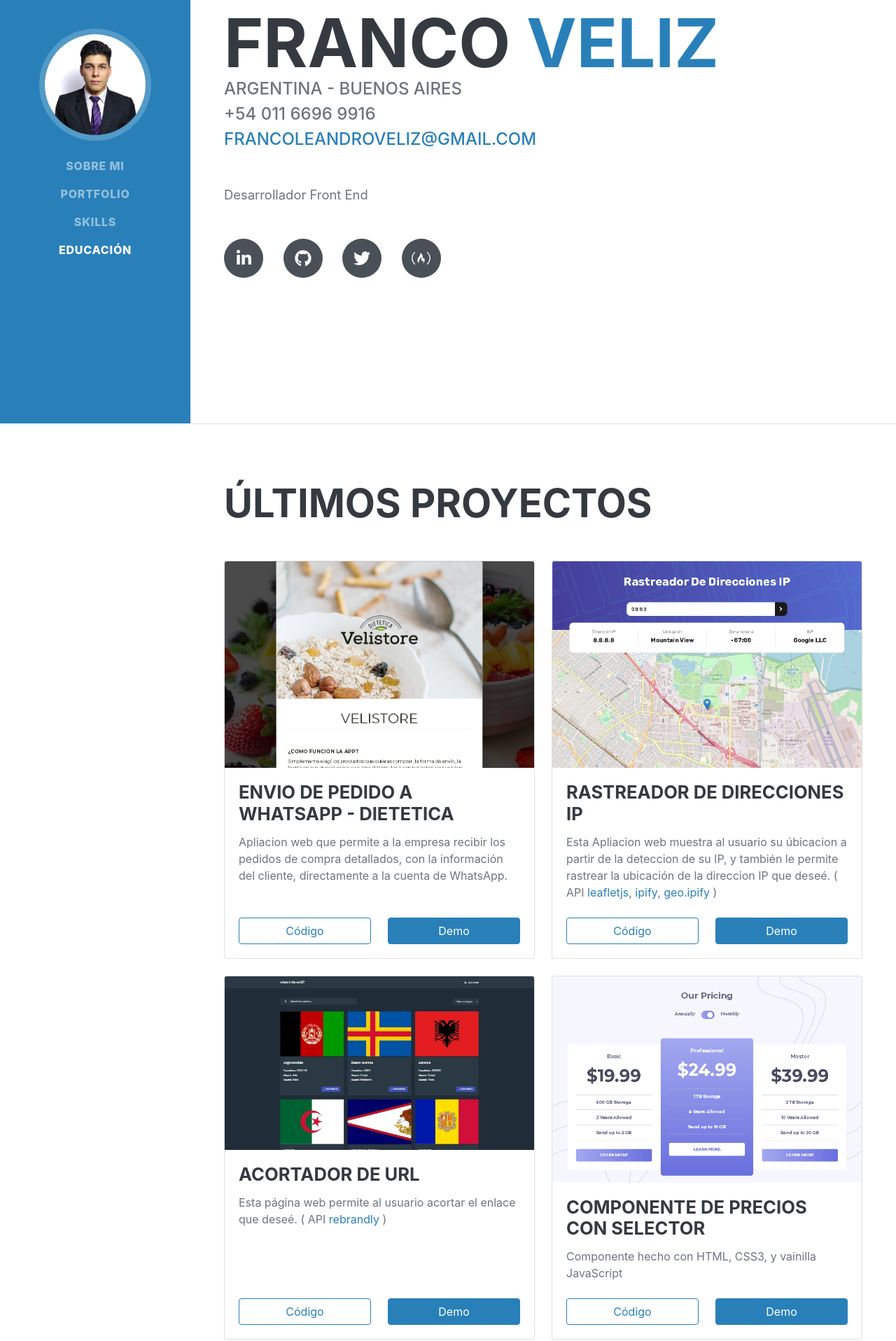
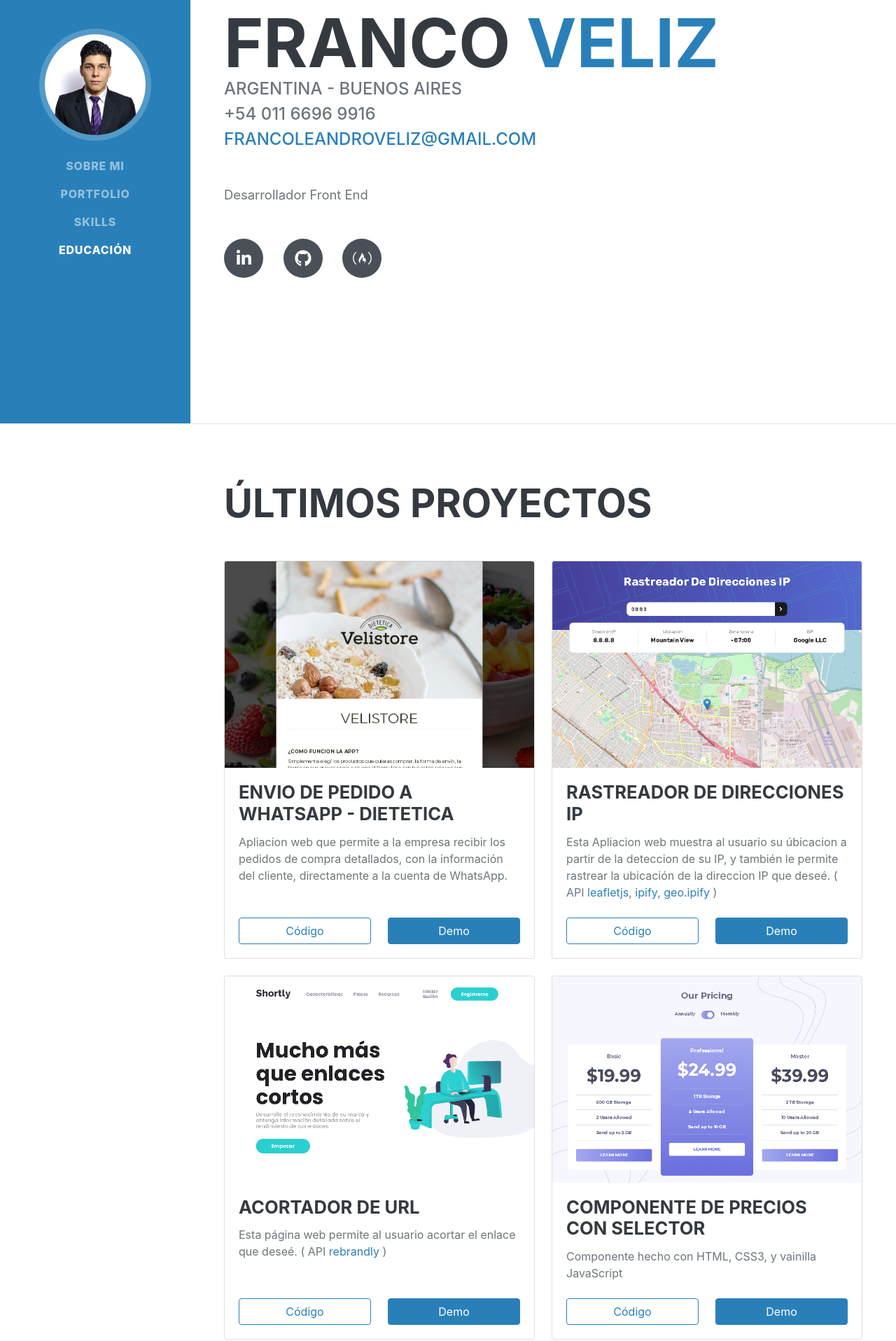
Before and after one commit to Francoveliz/Personal-portfolio, a website built with Parcel: page index.html in a window 1280 px wide. Shown: the part 195-2111 px from the top of the page at 70% size. Built offline with nearby package versions, Linux system fonts and the light colour scheme; a web font is replaced by a local one.

Commit message:
original version

```diff
--- a/index.html
+++ b/index.html
@@ -64,8 +64,7 @@
               class="fab fa-linkedin-in"></i></a>
           <a class="social-icon" href="https://github.com/Francoveliz" target="_blank"><i class="fab fa-github"
               target="_blank"></i></a>
-          <a class="social-icon" href="https://twitter.com/francovelizok" target="_blank"><i
-              class="fab fa-twitter"></i></a>
+
           <a class="social-icon" href="https://www.freecodecamp.org/francoveliz" target="_blank"><i
               class="fab fa-free-code-camp"></i></a>
         </div>
@@ -128,7 +127,7 @@
           <!-- acortador url -->
           <div class="col-md-6 mb-4 d-flex align-items-stretch">
             <div class="card">
-              <img class="card-img-top" src="./assets/img/countries-api.jpg" alt="Card image cap">
+              <img class="card-img-top" src="./assets/img/acortador-de-url.png" alt="Card image cap">
               <div class="card-body d-flex flex-column justify-content-between">
                 <h5 class="card-title">Acortador de URL</h5>
                 <p class="card-text mb-auto">Esta página web permite al usuario acortar el enlace que
@@ -201,6 +200,7 @@
           <li class="list-inline-item"><i class="fab fa-js-square"></i></li>
           <li class="list-inline-item"><i class="fab fa-sass"></i></li>
           <li class="list-inline-item"><i class="fab fa-git-alt"></i></li>
+          <li class="list-inline-item"><i class="fab fa-react"></i></li>
           <li class="list-inline-item"><i class="fab fa-bootstrap"></i></li>
         </ul>
 
```
